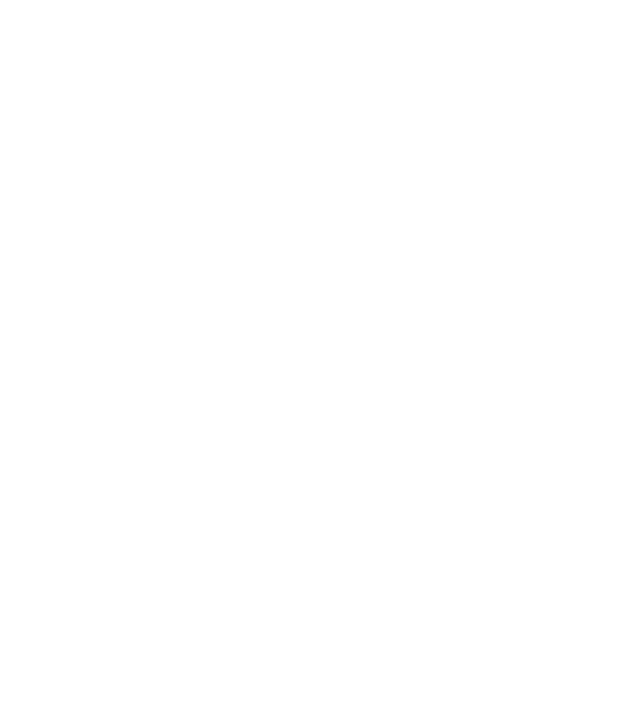
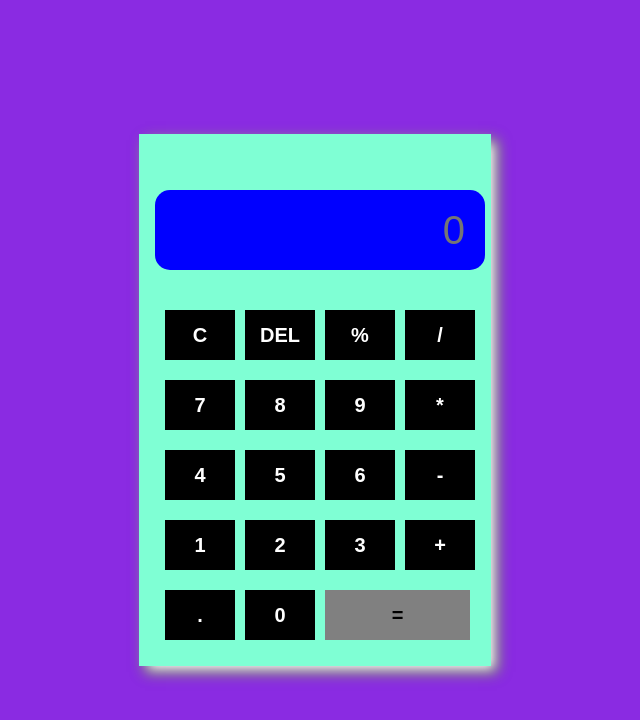
Before and after one commit to Paul-Orji/practice-calculator, a plain HTML site: page index.html in a window 1280 px wide. Shown: the whole page, without its empty margins (325-965 px from the left). Drawn offline with Linux system fonts and the light colour scheme.

Commit message:
third commit

```diff
--- /dev/null
+++ b/calculator.js
@@ -0,0 +1,21 @@
+let display = document.getElementById("input");
+
+let calculate = (number) => {
+  display.value += number;
+};
+
+let Result = () => {
+  try {
+    display.value = eval(result.value);
+  } catch (err) {
+    alert("invalid input");
+  }
+};
+
+let clr = () => {
+  display.value = " ";
+};
+
+let del = () => {
+  display.value = result.value.slice(0, -1);
+};
--- a/index.html
+++ b/index.html
@@ -3,9 +3,34 @@
   <head>
     <meta charset="UTF-8" />
     <meta name="viewport" content="width=device-width, initial-scale=1.0" />
-    <title>Document</title>
+    <title>Practice Calculator</title>
+    <link rel="stylesheet" href="style.css" />
   </head>
   <body>
-    <div class="container"></div>
+    <div class="container">
+      <div class="Calc">
+        <input type="text" id="input" placeholder="0" />
+        <button onclick="clr ()">C</button>
+        <button onclick="del ()">DEL</button>
+        <button onclick="calculate ('%')">%</button>
+        <button onclick="calculate ('/')">/</button>
+        <button onclick="calculate (7)">7</button>
+        <button onclick="calculate (8)">8</button>
+        <button onclick="calculate (9)">9</button>
+        <button onclick="calculate ('*')">*</button>
+        <button onclick="calculate (4)">4</button>
+        <button onclick="calculate (5)">5</button>
+        <button onclick="calculate (6)">6</button>
+        <button onclick="calculate ('-')">-</button>
+        <button onclick="calculate (1)">1</button>
+        <button onclick="calculate (2)">2</button>
+        <button onclick="calculate (3)">3</button>
+        <button onclick="calculate ('+')">+</button>
+        <button onclick="calculate ('.')">.</button>
+        <button onclick="calculate (0)">0</button>
+        <button class="equal" onclick="Result()">=</button>
+      </div>
+    </div>
+    <script src="calculator.js"></script>
   </body>
 </html>
--- /dev/null
+++ b/style.css
@@ -0,0 +1,59 @@
+* {
+  margin: 0;
+  padding: 0;
+  box-sizing: border-box;
+  outline: none;
+  font-family: sans-serif;
+  background-color: aquamarine;
+}
+
+.container {
+  height: 100vh;
+  display: flex;
+  align-items: center;
+  justify-content: center;
+  background-color: blueviolet;
+}
+
+.Calc {
+  box-shadow: 6px 6px 13px #fff, 6px 6px 13px rgba(0, 0, 0, 16);
+  border-radius: 0px;
+  padding: 16px;
+  display: grid;
+  grid-template-columns: repeat(4, 80px);
+}
+
+input {
+  grid-column: span 4;
+  height: 80px;
+  width: 330px;
+  background-color: blue;
+  border: none;
+  border-radius: 15px;
+  color: rgb(26, 25, 25);
+  text-align: end;
+  margin: 40px 0px 30px 0px;
+  padding: 20px;
+  font-size: 40px;
+  color: white;
+}
+
+button {
+  /* box-shadow: inset -6px -6px 13px #fff, inset 6px 6px 13px rgba(0, 0, 0, 0); */
+  background-color: black;
+  border: none;
+  border-radius: 0;
+  width: 70px;
+  height: 50px;
+  margin: 10px;
+  font-weight: bold;
+  font-size: 20px;
+  color: white;
+}
+
+.equal {
+  width: 145px;
+  border-radius: 0%;
+  background-color: grey;
+  color: black;
+}
```
